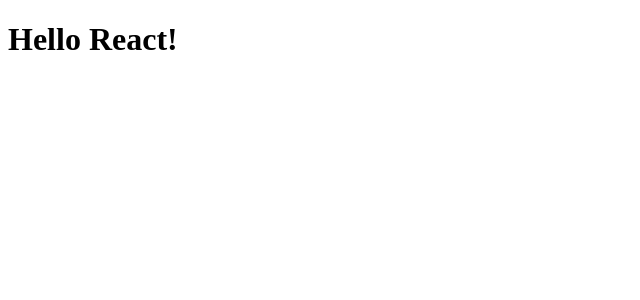
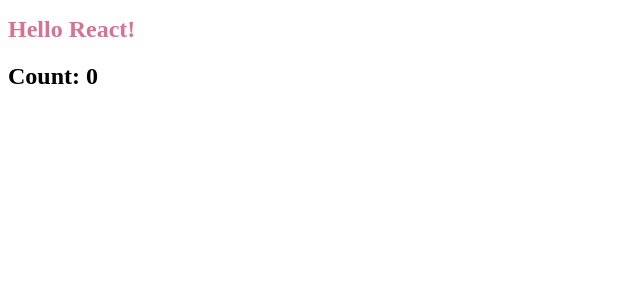
Before and after one commit to martintsan/react-boilerplate, a React app: page / in a window 1280 px wide. Shown: the top 300 px of the page, without its empty margins (0-640 px from the left). Built offline with nearby package versions, Linux system fonts and the light colour scheme.

Commit message:
Split webpack config file into two env & add react support

```diff
--- a/src/App.js
+++ b/src/App.js
@@ -1,10 +1,22 @@
 import React, { Component } from 'react'
+import styled from 'styled-components'
+
+const Title = styled.h1`
+  font-family: 'Helvetica,Arial,sans-serif';
+  font-size: 24px;
+  color: palevioletred;
+`
 
 export default class App extends Component {
+  state = {
+    count: 0
+  }
+
   render() {
     return (
       <div>
-        <h1>Hello React!</h1>
+        <Title>Hello React!</Title>
+        <h2>Count: {this.state.count} </h2>
       </div>
     )
   }
--- a/webpack.config.js
+++ b/webpack.config.base.js
@@ -14,7 +14,8 @@
         loader: 'babel-loader',
         exclude: /node_modules/,
         options: {
-          presets: ['@babel/preset-env', '@babel/preset-react']
+          presets: ['@babel/preset-env', '@babel/preset-react'],
+          plugins: ['@babel/plugin-proposal-class-properties']
         }
       }
     ]
--- /dev/null
+++ b/webpack.config.dev.js
@@ -0,0 +1,10 @@
+const merge = require('webpack-merge')
+const baseConfig = require('./webpack.config.base.js')
+
+module.exports = merge(baseConfig, {
+  mode: 'development',
+  devServer: {
+    port: 9000
+  },
+  devtool: 'source-map'
+})
--- /dev/null
+++ b/webpack.config.prod.js
@@ -0,0 +1,6 @@
+const merge = require('webpack-merge')
+const baseConfig = require('./webpack.config.base.js')
+
+module.exports = merge(baseConfig, {
+  mode: 'production'
+})
```
Also changed, not shown: package.json (+8 -3 lines), 1 other file (tests, documents, lock files or other folders).
